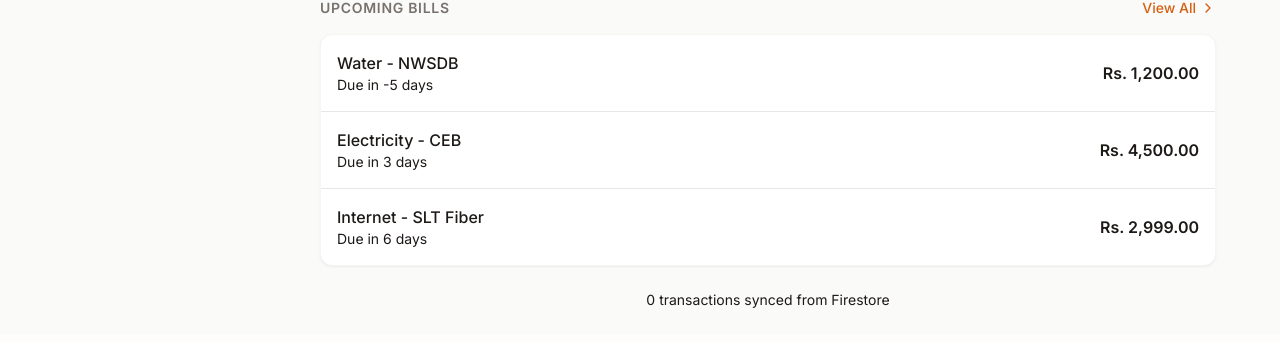
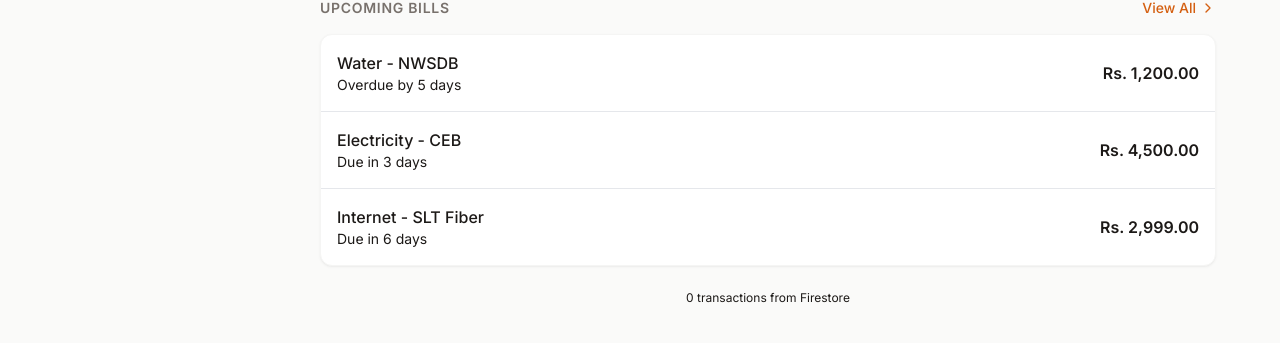
Before and after one commit to WAOmaster/sl-budget, a Next.js app: page /dashboard in a window 1280 px wide. Shown: the part 817-1160 px from the top of the page. Built offline with nearby package versions, Linux system fonts and the light colour scheme; no server answers; the database is empty.

Commit message:
fix: properly typed dashboard with Firestore integration

```diff
--- a/src/app/(dashboard)/dashboard/page.tsx
+++ b/src/app/(dashboard)/dashboard/page.tsx
@@ -1,17 +1,18 @@
 'use client';
 
 import Link from 'next/link';
-import { ChevronRight, TrendingUp, Wallet, Plus, Loader2 } from 'lucide-react';
+import { ChevronRight, Plus, Loader2 } from 'lucide-react';
 import { BalanceCard, StatsGrid } from '@/components/stats';
-import { TransactionList, Transaction } from '@/components/transactions';
+import { TransactionCard } from '@/components/transactions';
 import { BudgetSummary, Budget } from '@/components/budgets';
 import { formatCurrency } from '@/lib/utils';
 import { useRealtimeTransactions, useTransactionStats } from '@/hooks/useTransactions';
 import { useAppStore } from '@/stores/app-store';
 import { differenceInDays } from 'date-fns';
 import { useMemo } from 'react';
+import type { Transaction as FirestoreTransaction } from '@/types/transaction';
 
-// Category icon mapping
+// Category icon mapping for display
 const categoryIcons: Record<string, string> = {
   groceries: '🛒',
   food: '🍔',
@@ -28,30 +29,37 @@
   withdrawal: '🏧',
   payment: '💸',
   uncategorized: '📋',
+  other: '📋',
 };
+
+// Transform Firestore transaction to display format
+function toDisplayTransaction(t: FirestoreTransaction) {
+  return {
+    id: t.id,
+    description: t.merchant || t.description || t.category || 'Transaction',
+    amount: t.amount,
+    // Map 'transfer' to 'expense' for display (component only supports income/expense)
+    type: (t.type === 'transfer' ? 'expense' : t.type) as 'income' | 'expense',
+    category: {
+      name: t.category || 'uncategorized',
+      icon: categoryIcons[t.category?.toLowerCase() || 'uncategorized'] || '📋',
+    },
+    date: t.timestamp instanceof Date ? t.timestamp : new Date(t.timestamp),
+    bank: t.bank || t.source,
+  };
+}
 
 export default function DashboardPage() {
   // Firestore real-time data
-  const { transactions: firestoreTransactions, loading } = useRealtimeTransactions({ limit: 50 });
+  const { transactions: firestoreTransactions, loading, error } = useRealtimeTransactions({ limit: 50 });
   const { stats } = useTransactionStats();
 
-  // Fallback to store for budgets, bills, user (not yet migrated)
+  // Fallback to store for budgets, bills, user (not yet migrated to Firestore)
   const { budgets, bills, user } = useAppStore();
 
-  // Transform Firestore transactions to display format
-  const displayTransactions: Transaction[] = useMemo(() => {
-    return firestoreTransactions.slice(0, 4).map((t) => ({
-      id: t.id,
-      description: t.merchant || t.description || t.category || 'Transaction',
-      amount: t.amount,
-      type: (t.type === 'transfer' ? 'expense' : t.type) as 'expense' | 'income',
-      category: {
-        name: t.category || 'uncategorized',
-        icon: categoryIcons[t.category?.toLowerCase() || 'uncategorized'] || '📋'
-      },
-      date: t.timestamp instanceof Date ? t.timestamp : new Date(t.timestamp),
-      bank: t.bank || t.source,
-    }));
+  // Transform for display
+  const displayTransactions = useMemo(() => {
+    return firestoreTransactions.slice(0, 5).map(toDisplayTransaction);
   }, [firestoreTransactions]);
 
   // Calculate stats from Firestore transactions
@@ -61,12 +69,13 @@
       .reduce((sum, t) => sum + (t.amount || 0), 0);
 
     const expenses = firestoreTransactions
-      .filter((t) => t.type === 'expense')
+      .filter((t) => t.type === 'expense' || t.type === 'transfer')
       .reduce((sum, t) => sum + (t.amount || 0), 0);
 
     return { income, expenses, balance: income - expenses };
   }, [firestoreTransactions]);
 
+  // Budget display data
   const displayBudgets: Budget[] = budgets.slice(0, 3).map((b) => ({
     id: b.id,
     name: b.category,
@@ -77,21 +86,39 @@
     daysRemaining: 15,
   }));
 
+  // Upcoming bills
   const upcomingBills = bills
     .filter((b) => !b.isPaid)
     .sort((a, b) => new Date(a.dueDate).getTime() - new Date(b.dueDate).getTime())
     .slice(0, 3);
 
-  const balance = calculatedStats.income - calculatedStats.expenses + 80000;
-  const monthlyBudget = budgets.reduce((sum, b) => sum + b.limit, 0);
-  const budgetUsed = budgets.reduce((sum, b) => sum + b.spent, 0);
+  // Calculate totals
+  const balance = calculatedStats.income - calculatedStats.expenses + 80000; // Base balance
+  const monthlyBudget = budgets.reduce((sum, b) => sum + b.limit, 0) || 50000;
+  const budgetUsed = budgets.reduce((sum, b) => sum + b.spent, 0) || calculatedStats.expenses;
 
+  // Loading state
   if (loading) {
     return (
       <div className="max-w-4xl mx-auto flex items-center justify-center min-h-[50vh]">
         <div className="flex flex-col items-center gap-3">
           <Loader2 className="h-8 w-8 animate-spin text-primary" />
-          <p className="text-muted-foreground">Loading transactions...</p>
+          <p className="text-muted-foreground">Loading your finances...</p>
+        </div>
+      </div>
+    );
+  }
+
+  // Error state
+  if (error) {
+    return (
+      <div className="max-w-4xl mx-auto">
+        <div className="card p-6 text-center bg-red-50 border-red-200">
+          <p className="text-red-600 mb-2">Failed to load transactions</p>
+          <p className="text-sm text-red-500">{error}</p>
+          <p className="text-xs text-muted-foreground mt-4">
+            Make sure Firebase environment variables are configured in Vercel
+          </p>
         </div>
       </div>
     );
@@ -125,8 +152,13 @@
             View All <ChevronRight size={16} />
           </Link>
         </div>
+
         {displayTransactions.length > 0 ? (
-          <TransactionList transactions={displayTransactions} />
+          <div className="space-y-2">
+            {displayTransactions.map((transaction) => (
+              <TransactionCard key={transaction.id} transaction={transaction} />
+            ))}
+          </div>
         ) : (
           <div className="card p-8 text-center">
             <p className="text-muted-foreground mb-4">No transactions yet</p>
@@ -169,9 +201,13 @@
                   <div>
                     <p className="font-medium">{bill.name}</p>
                     <p className="text-sm text-muted-foreground">
-                      {daysUntilDue === 0 ? 'Due today' :
-                       daysUntilDue === 1 ? 'Due tomorrow' :
-                       `Due in ${daysUntilDue} days`}
+                      {daysUntilDue === 0
+                        ? 'Due today'
+                        : daysUntilDue === 1
+                          ? 'Due tomorrow'
+                          : daysUntilDue < 0
+                            ? `Overdue by ${Math.abs(daysUntilDue)} days`
+                            : `Due in ${daysUntilDue} days`}
                     </p>
                   </div>
                   <p className="font-semibold">{formatCurrency(bill.amount)}</p>
@@ -182,9 +218,10 @@
         </section>
       )}
 
-      {/* Transaction count indicator */}
-      <div className="text-center text-sm text-muted-foreground">
-        {firestoreTransactions.length} transactions synced from Firestore
+      {/* Data source indicator */}
+      <div className="text-center text-xs text-muted-foreground pb-4">
+        {firestoreTransactions.length} transactions from Firestore
+        {firestoreTransactions.some((t) => t.source === 'sms') && ' • SMS sync active'}
       </div>
     </div>
   );
```
